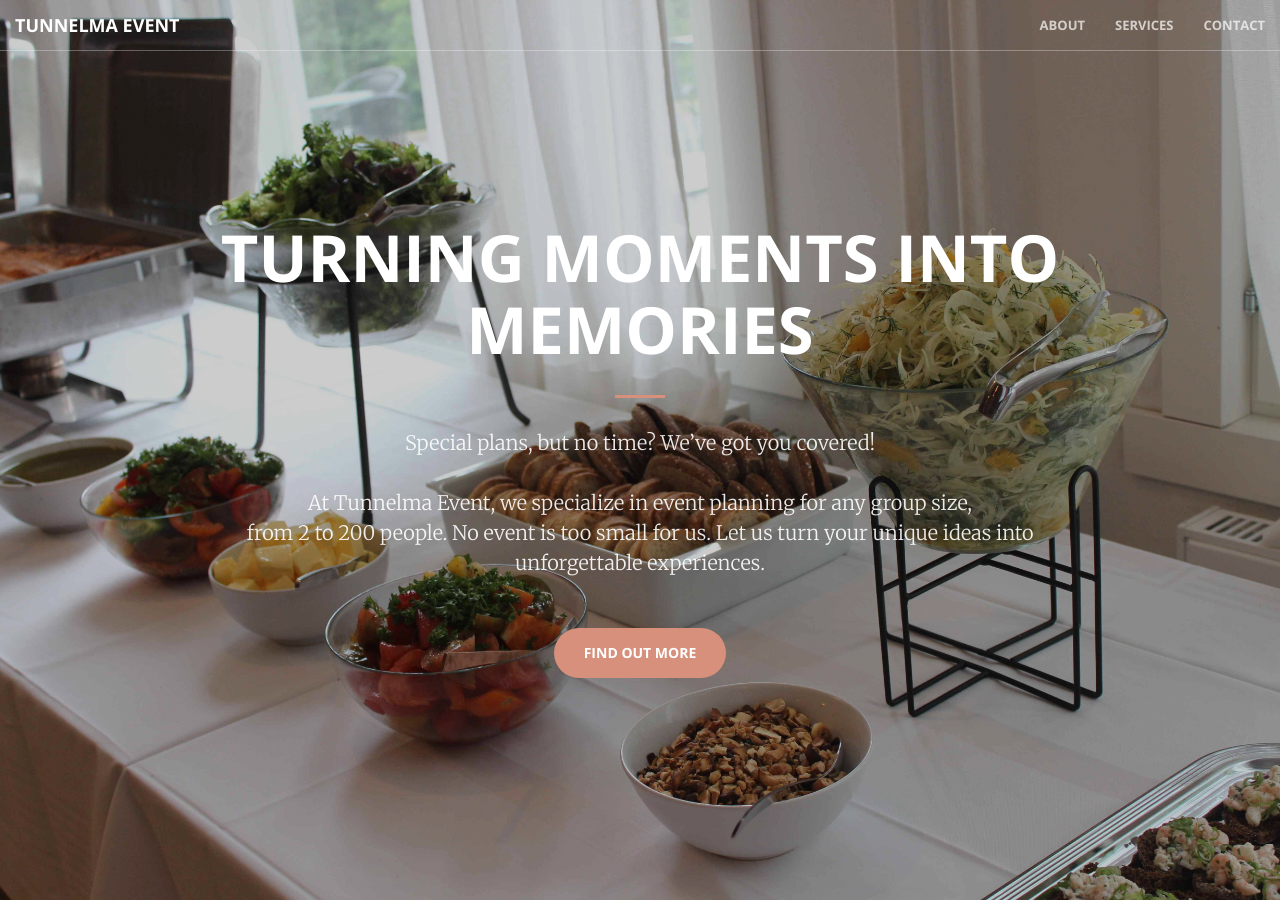
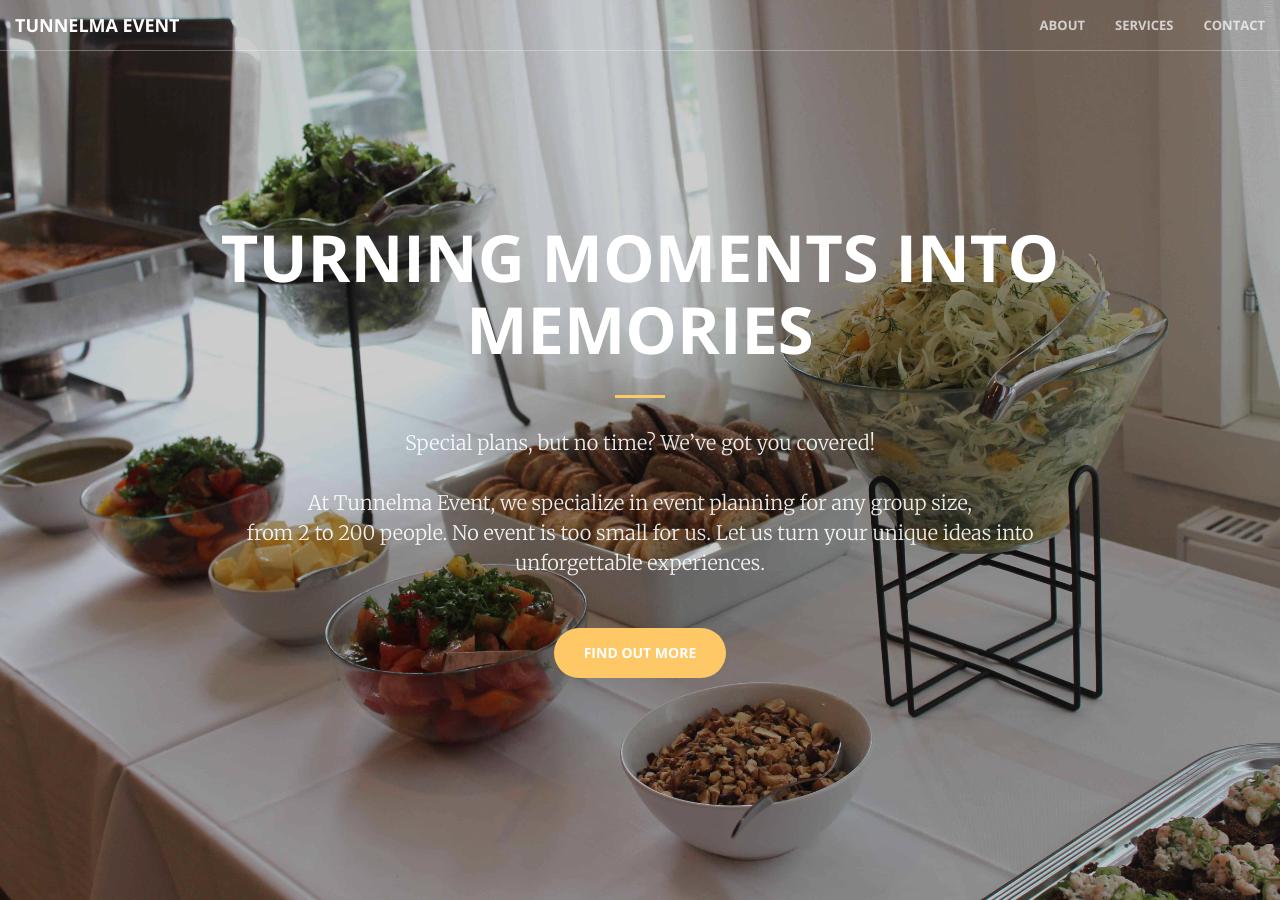
Before and after one commit to tunnelmaevent/tunnelmaevent.github.io, a Jekyll site: the page built from index.markdown, in a window 1280 px wide and 900 px high. Built offline with Jekyll 4.4.1, drawn with Linux system fonts in a browser that asks for light colours.

Commit message:
Updated primary color

```diff
--- a/_includes/call-to-action.html
+++ b/_includes/call-to-action.html
@@ -1,10 +1,10 @@
 <section class="bg-primary" id="about">
     <div class="container">
         <div class="row">
-            <div class="col-lg-8 col-lg-offset-2 text-center">
+            <div class="col-lg-8 col-lg-offset-2 text-center text-call-to-action">
                 <h2 class="section-heading">We've got what you need!</h2>
                 <hr class="light">
-                <div class="text-faded text-call-to-action">
+                <div class="text-faded">
                     <p>
                         <em>We are dedicated to turning your vision into reality, regardless of the size. We infuse a unique artistic and cultural touch into your event, making it special and fresh.</em>
                     </p>
--- a/_sass/_base.scss
+++ b/_sass/_base.scss
@@ -56,7 +56,10 @@ p {
 }
 
 .text-call-to-action {
+    color: rgba(black, .7);
+
     p {
+        color: rgba(black, .7);
         font-size: 18px;
     }
 }
--- a/css/main.scss
+++ b/css/main.scss
@@ -34,7 +34,7 @@
 // }
 
 // variables.less
-$theme-primary: #D7907B;
+$theme-primary: #FFC867;
 $theme-dark: #222;
 
 // Import partials from `sass_dir` (defaults to `_sass`)
```
